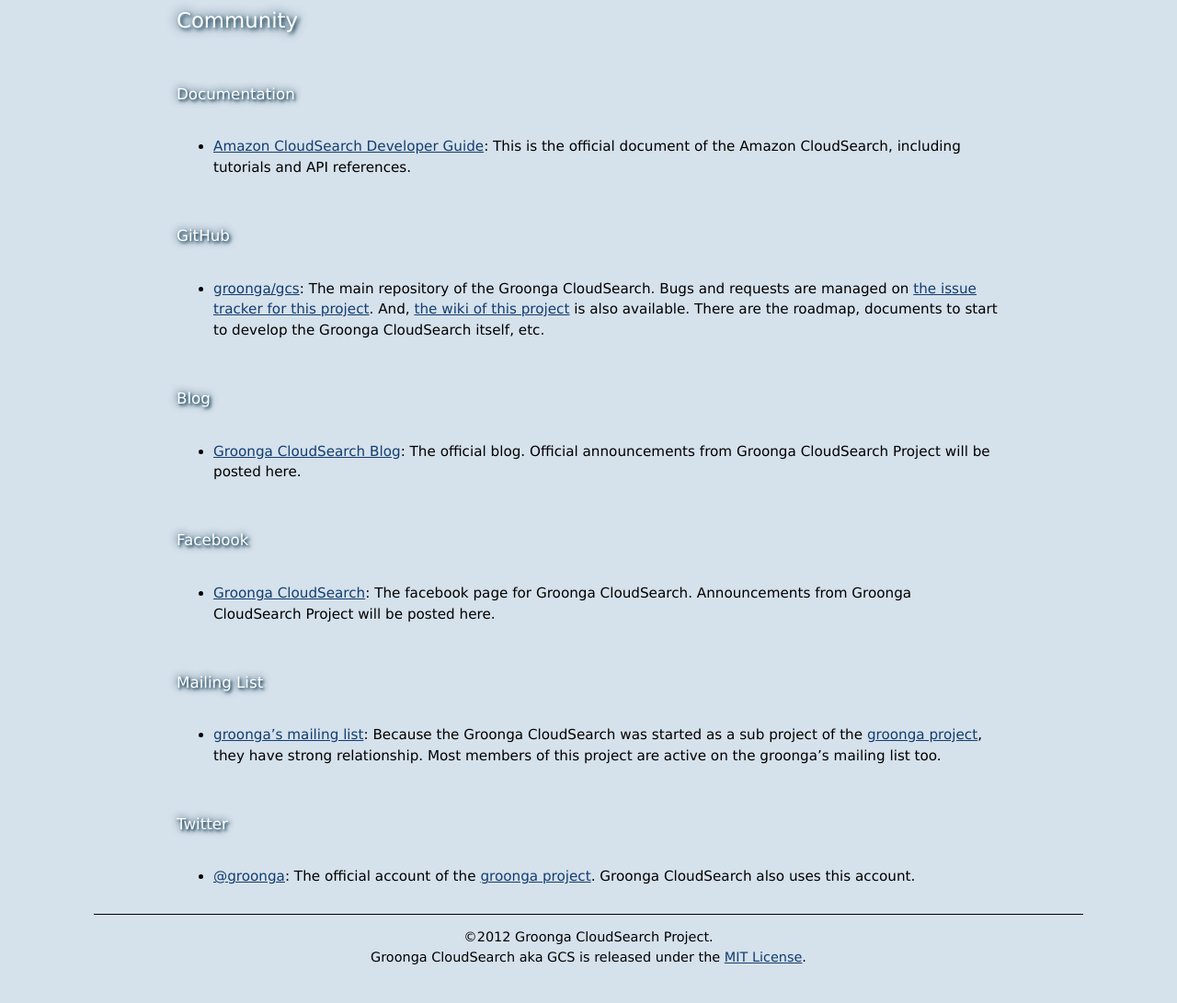
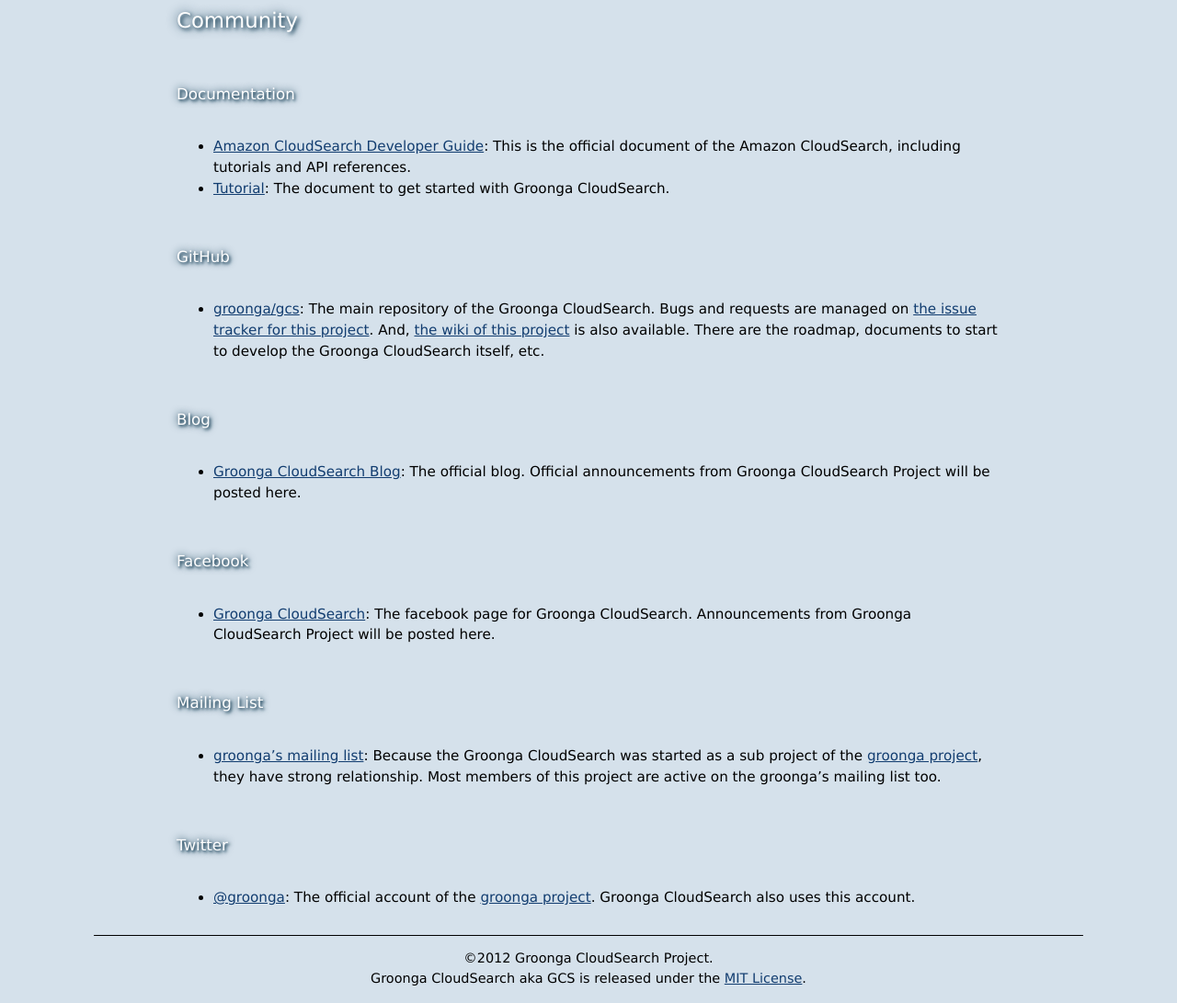
Before and after one commit to groonga/gcs.groonga.org, a Jekyll site: the page built from community/index.md, in a window 1280 px wide, cut to the strip 153-1244 px from the top of the page. Shown: the whole strip at 92% size. Built offline with Jekyll 4.4.1, drawn with Linux system fonts in a browser that asks for light colours; before the commit the page ends 1221 px from its top, so only the background shows below that.

Commit message:
Add a link to tutorial from the community page

```diff
--- a/community/index.md
+++ b/community/index.md
@@ -8,6 +8,8 @@
 
  * [Amazon CloudSearch Developer Guide](http://docs.amazonwebservices.com/cloudsearch/latest/developerguide/):
    This is the official document of the Amazon CloudSearch, including tutorials and API references.
+ * [Tutorial](/tutorial):
+   The document to get started with Groonga CloudSearch.
 
 ## GitHub
 
```
